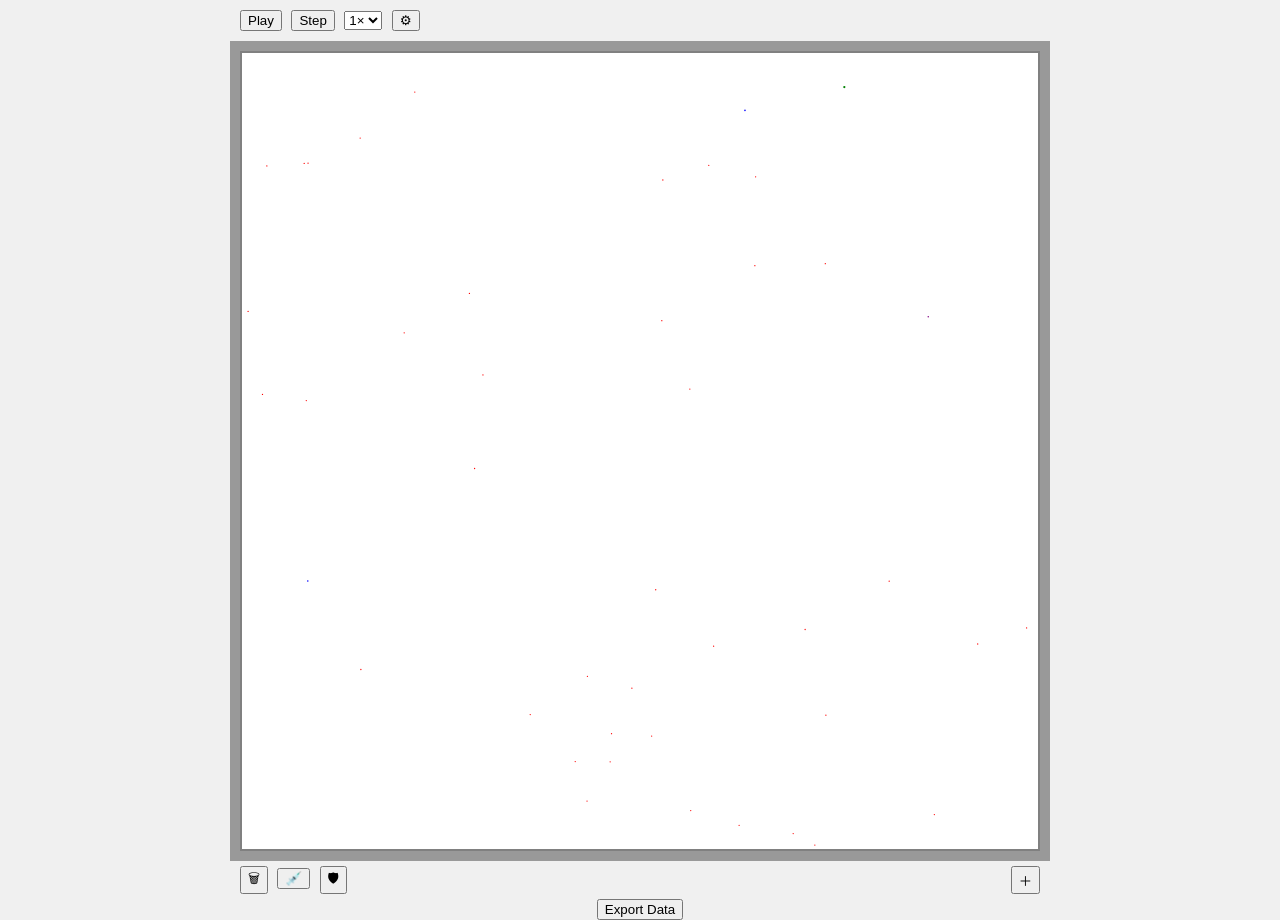
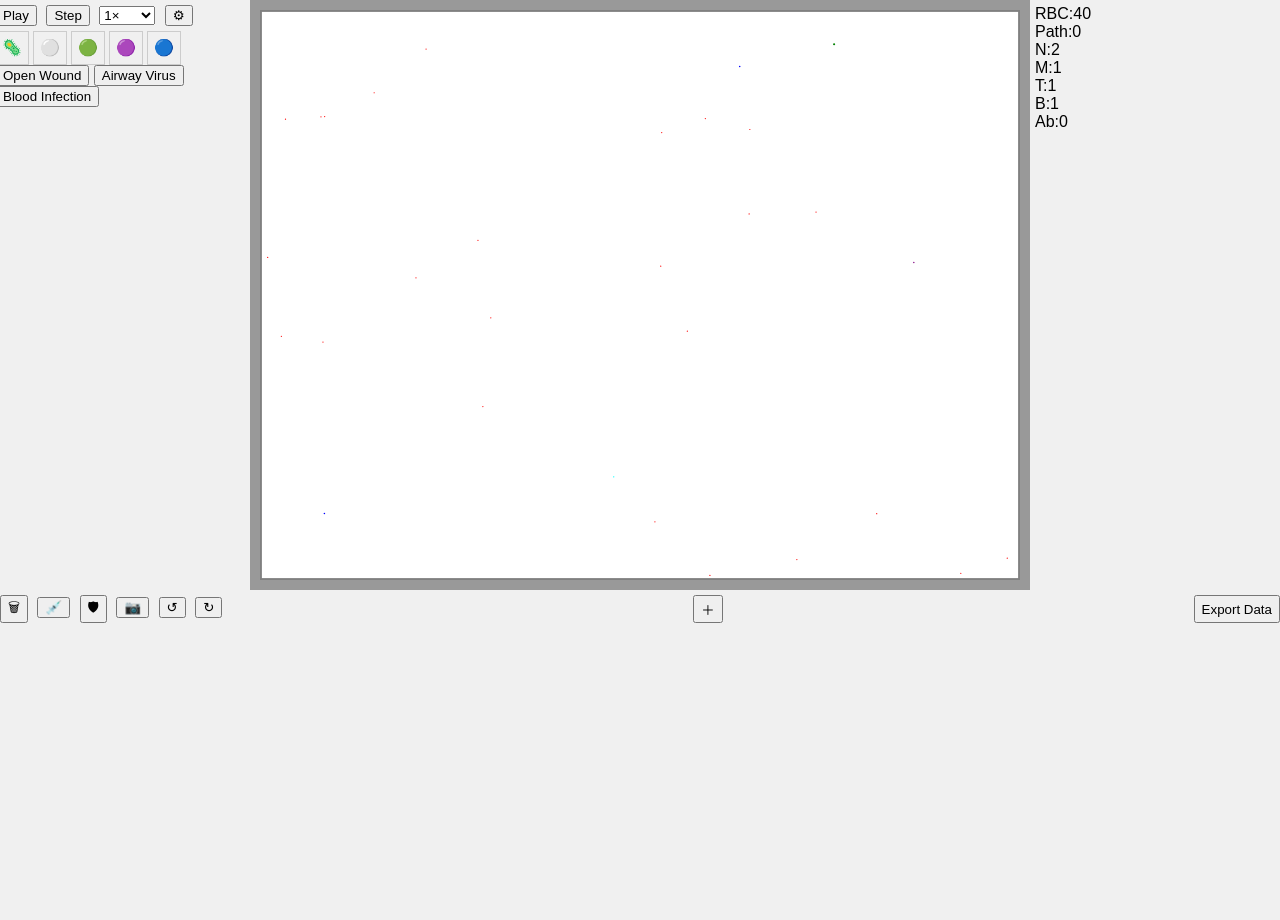
Before and after one commit to altondx11/BIOLOGY-SIM-ALTON, a plain HTML site: page index.html in a window 1280 px wide. After the commit the page ends 800 px from the top, so only its background shows below. Drawn offline with Linux system fonts and the light colour scheme.

Commit message:
Add complex immune sim features

```diff
--- a/index.html
+++ b/index.html
@@ -1,4 +1,3 @@
-
 <!DOCTYPE html>
 <html lang="en">
 <head>
@@ -8,46 +7,58 @@
 <link rel="stylesheet" href="style.css">
 </head>
 <body>
-<div id="hud">
+<div id="container">
+  <div id="controlPanel">
     <div id="topBar">
       <button id="playBtn">Play</button>
       <button id="stepBtn">Step</button>
       <select id="speedSelect">
-      <option value="1">1×</option>
+        <option value="0.25">0.25×</option>
+        <option value="1" selected>1×</option>
         <option value="2">2×</option>
         <option value="4">4×</option>
       </select>
       <button id="settingsBtn">⚙</button>
     </div>
-  <div id="metrics"></div>
+    <div id="spawnPalette">
+      <div class="spawnItem" draggable="true" data-type="Pathogen">🦠</div>
+      <div class="spawnItem" draggable="true" data-type="Neutrophil">⚪</div>
+      <div class="spawnItem" draggable="true" data-type="Macrophage">🟢</div>
+      <div class="spawnItem" draggable="true" data-type="TCell">🟣</div>
+      <div class="spawnItem" draggable="true" data-type="BCell">🔵</div>
     </div>
-<canvas id="simCanvas" width="800" height="800"></canvas>
+    <div id="presets">
+      <button data-preset="wound">Open Wound</button>
+      <button data-preset="airway">Airway Virus</button>
+      <button data-preset="blood">Blood Infection</button>
+    </div>
+  </div>
+  <canvas id="simCanvas" width="1280" height="960"></canvas>
+  <div id="statsPanel">
+    <div id="charts"></div>
     <div id="legend" class="hidden"></div>
-<div id="toolbar">
+  </div>
+</div>
+<div id="bottomToolbar">
   <div id="quickControls">
     <button id="trashBtn">🗑</button>
     <button id="syringeBtn">💉</button>
     <button id="shieldBtn">🛡</button>
+    <button id="cameraBtn">📷</button>
+    <button id="undoBtn">↺</button>
+    <button id="redoBtn">↻</button>
   </div>
   <button id="spawnBtn">＋</button>
+  <button id="exportBtn">Export Data</button>
 </div>
 <div id="tooltip" class="hidden"></div>
-<button id="exportBtn">Export Data</button>
 <div id="settings" class="hidden">
-  <label>Canvas Size <input type="range" id="sizeSlider" min="400" max="1200" value="800"></label>
+  <label>Canvas Size <input type="range" id="sizeSlider" min="600" max="1600" value="1280"></label>
   <label><input type="checkbox" id="labelToggle" checked> Show Labels</label>
   <label><input type="checkbox" id="soundToggle"> Sound</label>
   <label><input type="checkbox" id="fpsToggle"> Show FPS</label>
   <button id="closeSettings">Close</button>
 </div>
-<div id="spawnMenu" class="hidden">
-  <button data-spawn="Pathogen">Pathogen</button>
-  <button data-spawn="Neutrophil">Neutrophil</button>
-  <button data-spawn="Macrophage">Macrophage</button>
-  <button data-spawn="TCell">T-Cell</button>
-  <button id="closeSpawn">Close</button>
-</div>
-<div id="tutorial" class="hidden"></div>
 <script src="main.js"></script>
 </body>
 </html>
--- a/main.js
+++ b/main.js
@@ -8,6 +8,17 @@ const WORLD_SIZE=1000;
 const FIELD_RES=32;
 const CELL_SIZE=WORLD_SIZE/FIELD_RES;
 let scale=width/WORLD_SIZE;
+
+function resizeCanvas(){
+  const avail=Math.min(window.innerWidth-520,1600);
+  canvas.width=avail;
+  canvas.height=avail*0.75;
+  width=canvas.width;
+  height=canvas.height;
+  scale=width/WORLD_SIZE;
+}
+window.addEventListener('resize',resizeCanvas);
+resizeCanvas();
 
 const bloodField=new Float32Array(FIELD_RES*FIELD_RES*2);
 const lymphField=new Float32Array(FIELD_RES*FIELD_RES*2);
@@ -35,9 +46,9 @@ class RBC extends Entity{
   draw(){ctx.fillStyle='red';ctx.beginPath();ctx.arc(this.x*scale,this.y*scale,this.radius*scale/10,0,Math.PI*2);ctx.fill();}}
 
 class Pathogen extends Entity{
-  constructor(){super(Math.random()*WORLD_SIZE,Math.random()*WORLD_SIZE,6,0.8);this.health=3;this.repTimer=6+Math.random()*4;}
-  step(dt){const [fx,fy]=sampleVec(bloodField,this.x,this.y);this.force(fx,fy,dt);this.force((Math.random()-0.5)*8,(Math.random()-0.5)*8,dt);this.integrate(dt);this.bounce();this.repTimer-=dt;if(this.repTimer<=0){this.repTimer=6+Math.random()*4;const n=2+Math.floor(Math.random()*4);for(let i=0;i<n;i++){const child=new Pathogen();child.x=this.x;child.y=this.y;state.pathogens.push(child);}}}
-  draw(){ctx.fillStyle='purple';ctx.beginPath();ctx.arc(this.x*scale,this.y*scale,this.radius*scale/10,0,Math.PI*2);ctx.fill();ctx.fillStyle='black';ctx.fillRect(this.x*scale-6,this.y*scale-10,12,3);ctx.fillStyle='lime';ctx.fillRect(this.x*scale-6,this.y*scale-10,12*(this.health/3),3);}}
+  constructor(){super(Math.random()*WORLD_SIZE,Math.random()*WORLD_SIZE,6,0.8);this.health=3;this.repTimer=6+Math.random()*4;this.hue=Math.random()*360;}
+  step(dt){const [fx,fy]=sampleVec(bloodField,this.x,this.y);this.force(fx,fy,dt);this.force((Math.random()-0.5)*8,(Math.random()-0.5)*8,dt);this.integrate(dt);this.bounce();this.repTimer-=dt;if(this.repTimer<=0){this.repTimer=6+Math.random()*4;const n=2+Math.floor(Math.random()*4);for(let i=0;i<n;i++){const child=new Pathogen();child.x=this.x;child.y=this.y;child.hue=this.hue+(Math.random()-0.5)*20;state.pathogens.push(child);}}}
+  draw(){ctx.fillStyle=`hsl(${this.hue},60%,50%)`;ctx.beginPath();ctx.arc(this.x*scale,this.y*scale,this.radius*scale/10,0,Math.PI*2);ctx.fill();ctx.fillStyle='black';ctx.fillRect(this.x*scale-6,this.y*scale-10,12,3);ctx.fillStyle='lime';ctx.fillRect(this.x*scale-6,this.y*scale-10,12*(this.health/3),3);}}
 
 class Neutrophil extends Entity{
   constructor(){super(Math.random()*WORLD_SIZE,Math.random()*WORLD_SIZE,10,1.4);this.explode=null;}
@@ -55,6 +66,16 @@ class TCell extends Entity{
   step(dt){const [fxf,fyf]=sampleVec(bloodField,this.x,this.y);let fx=fxf*0.4,fy=fyf*0.4;const target=nearestTagged(this);if(target){const a=Math.atan2(target.y-this.y,target.x-this.x);fx+=Math.cos(a)*80;fy+=Math.sin(a)*80;}else{const [cx,cy]=gradChem(this.x,this.y);fx+=cx*80;fy+=cy*80;}this.force(fx,fy,dt);this.force((Math.random()-0.5)*8,(Math.random()-0.5)*8,dt);for(const p of state.pathogens){if(p.flagged&&distance(this,p)<this.radius+p.radius){p.health=0;}}this.integrate(dt);this.bounce();}
   draw(){ctx.fillStyle='purple';ctx.beginPath();ctx.arc(this.x*scale,this.y*scale,this.radius*scale/10,0,Math.PI*2);ctx.fill();}}
 
+class BCell extends Entity{
+  constructor(){super(Math.random()*WORLD_SIZE,Math.random()*WORLD_SIZE,9,1.1);this.cool=0;}
+  step(dt){const [fxf,fyf]=sampleVec(bloodField,this.x,this.y);let fx=fxf*0.4,fy=fyf*0.4;const [cx,cy]=gradChem(this.x,this.y);fx+=cx*50;fy+=cy*50;this.force(fx,fy,dt);this.force((Math.random()-0.5)*8,(Math.random()-0.5)*8,dt);this.cool-=dt;if(this.cool<=0){const ab=new Antibody(this.x,this.y);state.antibodies.push(ab);this.cool=4;}this.integrate(dt);this.bounce();}
+  draw(){ctx.fillStyle='cyan';ctx.beginPath();ctx.arc(this.x*scale,this.y*scale,this.radius*scale/10,0,Math.PI*2);ctx.fill();}}
+
+class Antibody extends Entity{
+  constructor(x,y){super(x,y,3,0.5);this.life=10;}
+  step(dt){const target=nearestEntity(this,state.pathogens);if(target){const a=Math.atan2(target.y-this.y,target.x-this.x);this.force(Math.cos(a)*50,Math.sin(a)*50,dt);}this.force((Math.random()-0.5)*5,(Math.random()-0.5)*5,dt);this.integrate(dt);this.life-=dt;if(target&&distance(this,target)<target.radius+this.radius){target.flagged=true;this.life=0;}}
+  draw(){ctx.fillStyle='orange';ctx.beginPath();ctx.arc(this.x*scale,this.y*scale,this.radius*scale/10,0,Math.PI*2);ctx.fill();}}
+
 class Particle{constructor(x,y,color){this.x=x;this.y=y;this.vx=(Math.random()-0.5)*20;this.vy=(Math.random()-0.5)*20;this.life=2;color&&(this.color=color);}draw(){ctx.fillStyle=this.color;ctx.fillRect(this.x*scale,this.y*scale,2,2);}step(dt){this.x+=this.vx*dt;this.y+=this.vy*dt;this.life-=dt;}}
 
 function particleBurst(x,y,color){for(let i=0;i<10;i++)state.particles.push(new Particle(x,y,color));}
@@ -65,21 +86,22 @@ function distance(a,b){return Math.hypot(a.x-b.x,a.y-b.y);}
 function nearestEntity(ent,list){let best=null;let bestd=Infinity;for(const o of list){const d=distance(ent,o);if(d<bestd){bestd=d;best=o;}}return best;}
 function nearestTagged(t){let best=null;let bestd=Infinity;for(const p of state.pathogens){if(p.flagged){const d=distance(t,p);if(d<bestd){bestd=d;best=p;}}}return best;}
 
-const state={running:false,lastTime:0,rbcs:[],pathogens:[],neutrophils:[],macrophages:[],tcells:[],particles:[],walls:[{side:'top',hp:100},{side:'bottom',hp:100},{side:'left',hp:100},{side:'right',hp:100}],record:[],speed:1};
+const state={running:false,lastTime:0,rbcs:[],pathogens:[],neutrophils:[],macrophages:[],tcells:[],bcells:[],antibodies:[],particles:[],walls:[{side:'top',hp:100},{side:'bottom',hp:100},{side:'left',hp:100},{side:'right',hp:100}],record:[],speed:1,memory:false};
 
 function damageWall(side){const wall=state.walls.find(w=>w.side===side);if(!wall)return;wall.hp-=1;chemDeposit(WORLD_SIZE/2,WORLD_SIZE/2,2);if(wall.hp<=0){wall.hp=0;}}
 
 function drawWalls(){ctx.strokeStyle='gray';ctx.lineWidth=5*scale;ctx.strokeRect(0,0,width,height);}
 
-function updateEntities(arr,dt){for(let i=arr.length-1;i>=0;i--){arr[i].step(dt);if(arr[i].life<=0){arr.splice(i,1);} }}
+function updateEntities(arr,dt){for(let i=arr.length-1;i>=0;i--){arr[i].step(dt);arr[i].life<=0&&arr.splice(i,1);} }
 
-function gameStep(dt){state.record.push({t:state.lastTime,path:state.pathogens.length});updateEntities(state.rbcs,dt);updateEntities(state.pathogens,dt);updateEntities(state.neutrophils,dt);updateEntities(state.macrophages,dt);updateEntities(state.tcells,dt);updateEntities(state.particles,dt);for(const p of state.pathogens){if(p.health<=0){p.flagged=true;particleBurst(p.x,p.y,'orange');state.pathogens.splice(state.pathogens.indexOf(p),1);}}}
+function gameStep(dt){state.record.push({t:state.lastTime,path:state.pathogens.length});updateEntities(state.rbcs,dt);updateEntities(state.pathogens,dt);updateEntities(state.neutrophils,dt);updateEntities(state.macrophages,dt);updateEntities(state.tcells,dt);updateEntities(state.bcells,dt);updateEntities(state.antibodies,dt);updateEntities(state.particles,dt);for(const p of state.pathogens){if(p.health<=0){p.flagged=true;particleBurst(p.x,p.y,'orange');state.pathogens.splice(state.pathogens.indexOf(p),1);}}
+  if(state.pathogens.length===0&&state.bcells.length>0&&!state.memory){state.memory=true;}}
 
-function draw(){ctx.clearRect(0,0,width,height);drawWalls();for(const a of state.rbcs)a.draw();for(const a of state.pathogens)a.draw();for(const a of state.neutrophils)a.draw();for(const a of state.macrophages)a.draw();for(const a of state.tcells)a.draw();for(const a of state.particles)a.draw();}
+function draw(){ctx.clearRect(0,0,width,height);drawWalls();for(const a of state.rbcs)a.draw();for(const a of state.pathogens)a.draw();for(const a of state.neutrophils)a.draw();for(const a of state.macrophages)a.draw();for(const a of state.tcells)a.draw();for(const a of state.bcells)a.draw();for(const a of state.antibodies)a.draw();for(const a of state.particles)a.draw();updateStats();}
 
 function loop(time){if(!state.running){state.lastTime=time;return;}const dt=(time-state.lastTime)/1000*state.speed;state.lastTime=time;gameStep(dt);draw();requestAnimationFrame(loop);}
 
-function init(){scale=canvas.width/WORLD_SIZE;for(let i=0;i<40;i++)state.rbcs.push(new RBC());for(let i=0;i<2;i++)state.neutrophils.push(new Neutrophil());for(let i=0;i<1;i++)state.macrophages.push(new Macrophage());for(let i=0;i<1;i++)state.tcells.push(new TCell());draw();}
+function init(){scale=canvas.width/WORLD_SIZE;for(let i=0;i<40;i++)state.rbcs.push(new RBC());for(let i=0;i<2;i++)state.neutrophils.push(new Neutrophil());for(let i=0;i<1;i++)state.macrophages.push(new Macrophage());for(let i=0;i<1;i++)state.tcells.push(new TCell());for(let i=0;i<1;i++)state.bcells.push(new BCell());draw();}
 
 init();
 
@@ -88,15 +110,29 @@ function play(){if(!state.running){state.running=true;requestAnimationFrame(loop
 function pause(){state.running=false;}
 function stepFrame(){if(!state.running){gameStep(1/60);draw();}}
 
+function spawnType(type,x,y){let obj=null;switch(type){case 'Pathogen':obj=new Pathogen();state.pathogens.push(obj);break;case 'Neutrophil':obj=new Neutrophil();state.neutrophils.push(obj);break;case 'Macrophage':obj=new Macrophage();state.macrophages.push(obj);break;case 'TCell':obj=new TCell();state.tcells.push(obj);break;case 'BCell':obj=new BCell();state.bcells.push(obj);break;}if(obj){obj.x=x;obj.y=y;}}
+
+// drag drop spawn
+document.querySelectorAll('.spawnItem').forEach(it=>{
+  it.addEventListener('dragstart',e=>{e.dataTransfer.setData('text/plain',it.dataset.type);});
+});
+canvas.addEventListener('dragover',e=>e.preventDefault());
+canvas.addEventListener('drop',e=>{e.preventDefault();const type=e.dataTransfer.getData('text/plain');const rect=canvas.getBoundingClientRect();const x=(e.clientX-rect.left)/scale;const y=(e.clientY-rect.top)/scale;spawnType(type,x,y);});
+
 document.getElementById('playBtn').onclick=()=>{state.running?pause():play();};
 document.getElementById('stepBtn').onclick=stepFrame;
 document.getElementById('speedSelect').onchange=e=>{state.speed=parseFloat(e.target.value);};
-document.getElementById('sizeSlider').oninput=e=>{const s=parseInt(e.target.value);canvas.width=s;canvas.height=s;width=s;height=s;scale=width/WORLD_SIZE;draw();};
+document.getElementById('sizeSlider').oninput=e=>{const s=parseInt(e.target.value);canvas.width=s;canvas.height=s*0.75;width=s;height=s*0.75;scale=width/WORLD_SIZE;draw();};
+
+document.getElementById('exportBtn').onclick=exportData;
+
+function updateStats(){const charts=document.getElementById('charts');charts.innerHTML=`RBC:${state.rbcs.length}<br>Path:${state.pathogens.length}<br>N:${state.neutrophils.length}<br>M:${state.macrophages.length}<br>T:${state.tcells.length}<br>B:${state.bcells.length}<br>Ab:${state.antibodies.length}`;}
+
 canvas.addEventListener('pointermove',e=>{
   const rect=canvas.getBoundingClientRect();
   const x=(e.clientX-rect.left)/scale; const y=(e.clientY-rect.top)/scale;
   let found=null;
-  const all=[...state.rbcs,...state.pathogens,...state.neutrophils,...state.macrophages,...state.tcells];
+  const all=[...state.rbcs,...state.pathogens,...state.neutrophils,...state.macrophages,...state.tcells,...state.bcells,...state.antibodies];
   for(const obj of all){ if(distance({x,y},obj)<obj.radius){ found=obj; break; } }
   const tip=document.getElementById('tooltip');
   if(found){
@@ -126,5 +162,3 @@ function exportData(){
   a.download='simulation.csv';
   a.click();
 }
-
-document.getElementById('exportBtn').onclick=exportData;
--- a/style.css
+++ b/style.css
@@ -6,17 +6,36 @@ body {
   flex-direction: column;
   align-items: center;
 }
-#hud {
-  width: 800px;
+#container {
   display: flex;
-  justify-content: space-between;
-  margin: 10px;
+  align-items: flex-start;
+}
+#controlPanel,
+#statsPanel {
+  width: 250px;
+  padding: 5px;
 }
 #topBar button,
 #topBar select {
   margin-right: 5px;
 }
-canvas {
+#spawnPalette {
+  display: flex;
+  flex-wrap: wrap;
+  gap: 4px;
+  margin-top: 5px;
+}
+.spawnItem {
+  width: 32px;
+  height: 32px;
+  border: 1px solid #ccc;
+  text-align: center;
+  line-height: 32px;
+  cursor: grab;
+  user-select: none;
+}
+#simCanvas {
+  flex: 1;
   border: 10px solid #999;
   background: #fff;
   display: block;
@@ -25,18 +44,13 @@ canvas {
   display: none;
 }
 #legend {
-  position: absolute;
-  right: 0;
-  top: 0;
-  width: 200px;
   background: rgba(255,255,255,0.9);
   border-left: 1px solid #ccc;
-  height: 100%;
   overflow-y: auto;
   padding: 5px;
 }
-#toolbar {
-  width: 800px;
+#bottomToolbar {
+  width: 1280px;
   display: flex;
   justify-content: space-between;
   margin-top: 5px;
@@ -66,5 +80,5 @@ canvas {
   border: 1px solid #ccc;
 }
 #exportBtn {
-  margin-top: 5px;
+  margin-left: 5px;
 }
```
Lines whose indentation alone changed are shown as unchanged.
